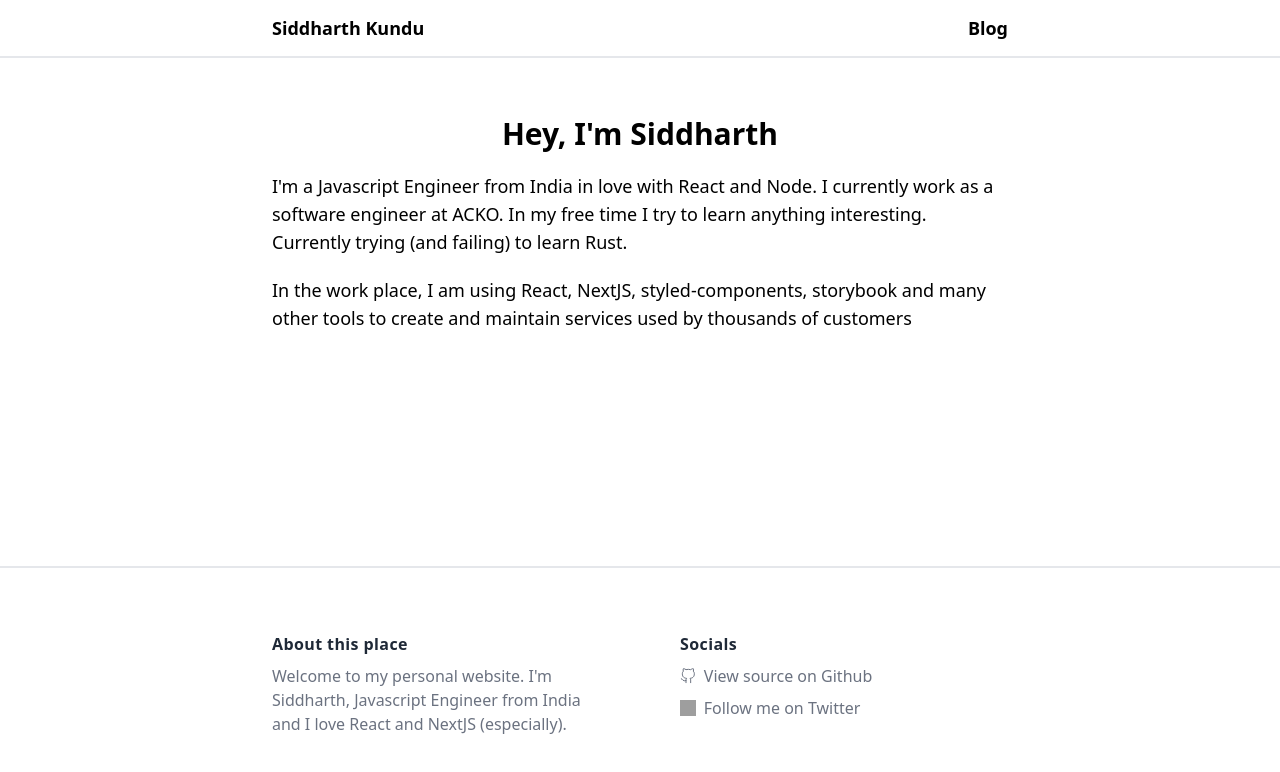
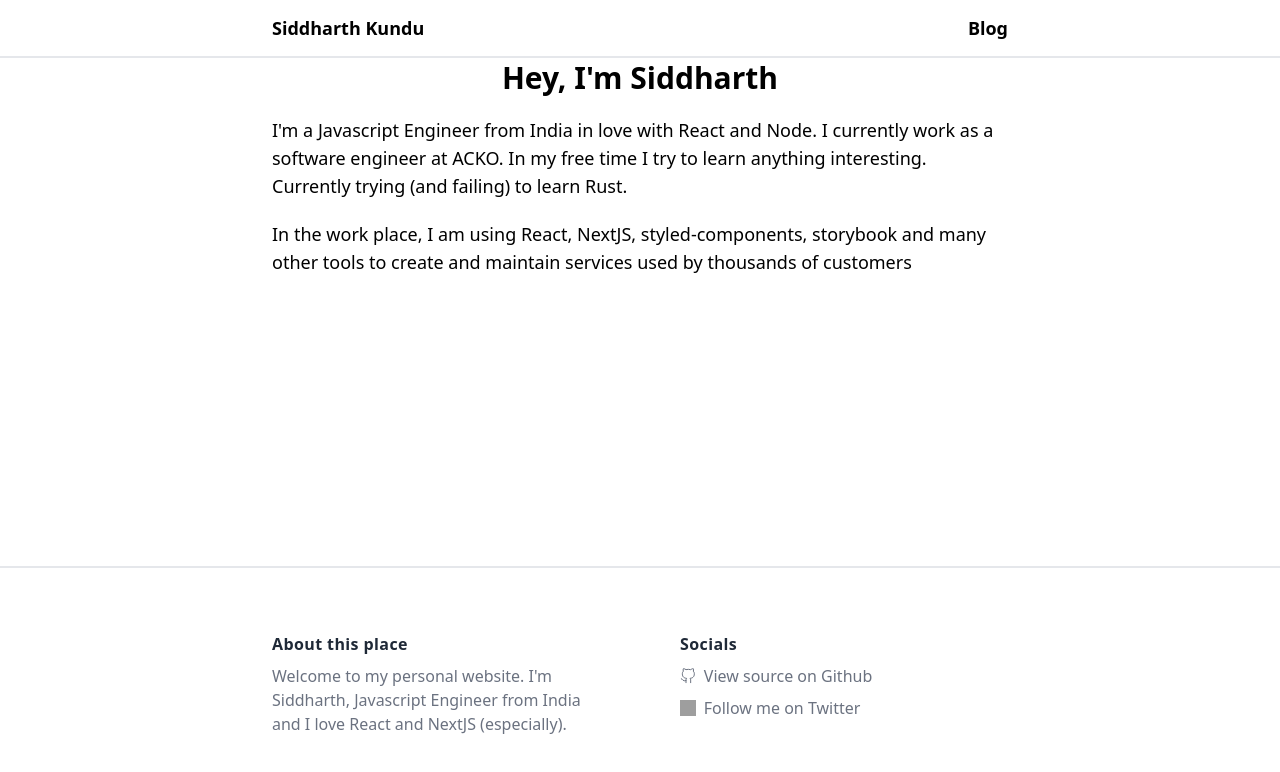
Before and after one commit to sid995/siddharth.codes, a Next.js app: page / in a window 1280 px wide. Shown: the top 772 px of the page. Built offline with nearby package versions, Linux system fonts and the light colour scheme; grey boxes are pictures that could not be loaded.

Commit message:
styling changes

```diff
--- a/components/header/index.js
+++ b/components/header/index.js
@@ -3,7 +3,7 @@ import Link from 'next/link'
 
 const Header = () => {
   return (
-    <nav className="fixed bg-white top-0 w-screen border-color-50 border-b-2">
+    <nav className="fixed bg-white top-0 left-0 z-10 w-full border-color-50 border-b-2">
       <div className="w-full max-w-screen-md h-14 mx-auto px-4">
         <div className="flex justify-between items-center h-full">
           <Link href="/">
--- a/components/layout/index.js
+++ b/components/layout/index.js
@@ -2,7 +2,7 @@ import Footer from '@components/footer'
 import Header from '@components/header'
 
 export const Layout = props => (
-  <div className="relative flex flex-col pt-14 w-screen min-h-screen">
+  <div className="relative flex flex-col w-screen min-h-screen">
     <Header />
     {props.children}
     <Footer />
```
